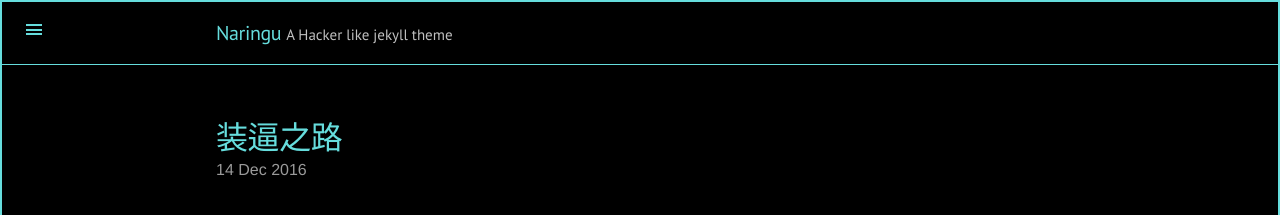
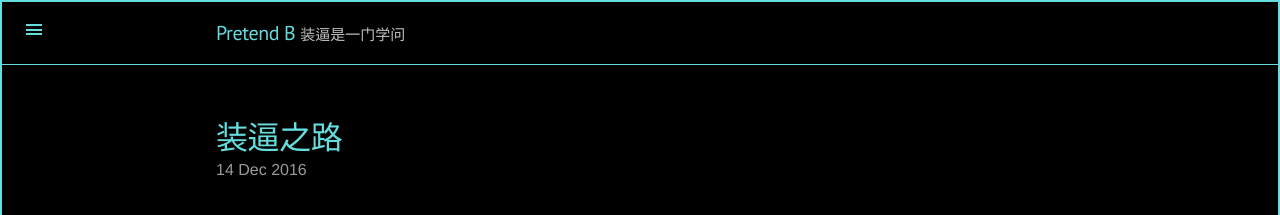
Before and after one commit to mengyangxu/pretendB, a Jekyll site: the page built from index.html, in a window 1280 px wide. Shown: the top 215 px of the page. Built offline with Jekyll 4.4.1, drawn with Linux system fonts in a browser that asks for light colours; the list of posts is cut into pages by our own code.

Commit message:
config13

```diff
--- a/_config.yml
+++ b/_config.yml
@@ -11,9 +11,9 @@ gems: [jekyll-paginate]
 permalink:           pretty
 
 # Setup
-title:               Naringu
-tagline:             'A Hacker like jekyll theme'
-description:         '装逼只是我喜欢的一种生活方式'
+title:               Pretend B
+tagline:             '装逼是一门学问'
+description:         '装逼只是我的一种生活态度'
 baseurl:            /pretendB/
 url:                https://mengyangxu.github.io
 
```
